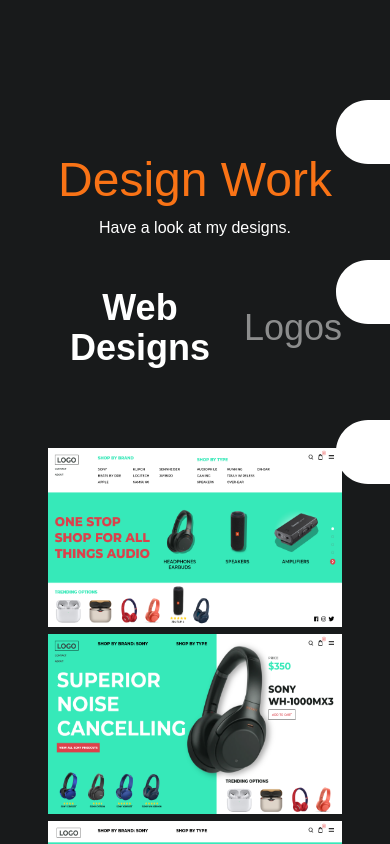
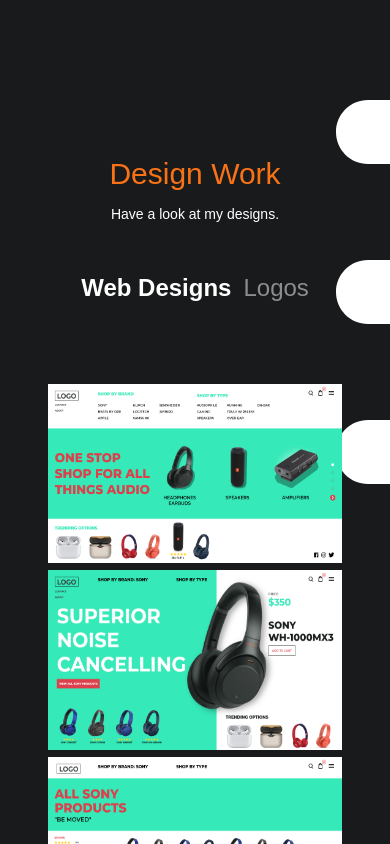
Before and after one commit to javanocollins/nextjs-portfolio, a Next.js app: page /design-work in a window 390 px wide. Shown: the top 844 px of the page. Built offline with nearby package versions, Linux system fonts and the light colour scheme.

Commit message:
update: mobile text size

```diff
--- a/pages/design-work/index.js
+++ b/pages/design-work/index.js
@@ -20,17 +20,17 @@
                 <link rel="icon" href="/favicon.png" />
             </Head>
             <header className="px-0 md:px-20 pt-20">
-                <h1 className="text-5xl md:text-7xl mb-3 text-orange-500 text-center">
+                <h1 className="lg:text-5xl text-3xl md:text-7xl mb-3 text-orange-500 text-center">
                     Design Work
                 </h1>
-                <p className="text-center text-white">
+                <p className="text-center text-sm text-white">
                     Have a look at my designs.
                 </p>
             </header>
             <main className="lg:px-20 px-12 lg:pt-20 pt-12">
                 <div className="flex mx-auto justify-center place-items-center items-center gap-x-3 text-white">
                     <p
-                        className={`text-4xl text-center mb-8 cursor-pointer ${
+                        className={`lg:text-4xl text-2xl text-center mb-8 cursor-pointer ${
                             view === 0 ? "font-bold" : "opacity-50"
                         }`}
                         onClick={() => setView(0)}
@@ -38,7 +38,7 @@
                         Web Designs
                     </p>
                     <p
-                        className={`text-4xl text-center mb-8 cursor-pointer ${
+                        className={`lg:text-4xl text-2xl text-center mb-8 cursor-pointer ${
                             view === 1 ? "font-bold" : "opacity-50"
                         }`}
                         onClick={() => setView(1)}
--- a/pages/dev-work/index.js
+++ b/pages/dev-work/index.js
@@ -17,8 +17,10 @@
                 <link rel="icon" href="/favicon.png" />
             </Head>
             <header className="px-20 pt-20 lg:mb-16 mb-5 text-center">
-                <h1 className="lg:text-7xl text-6xl mb-3 text-orange-500">Dev Work</h1>
-                <p className="text-white">
+                <h1 className="lg:text-5xl text-3xl mb-3 text-orange-500">
+                    Dev Work
+                </h1>
+                <p className="text-white text-sm">
                     Have a look at my development experience.
                 </p>
             </header>
@@ -46,7 +48,9 @@
                                 triblock HR
                             </a>
                             <p className="text-lg mt-2">
-                                > Developed document management that allows HR administrators to fully manage company and employee documents.
+                                > Developed document management that allows HR
+                                administrators to fully manage company and
+                                employee documents.
                             </p>
                             <p className="text-lg mt-2">
                                 > Developed employee allowance feature.
@@ -77,10 +81,13 @@
                                 results).
                             </p>
                             <p className="text-lg mt-2">
-                                > Developed integrated calendar that enables administrators to view all booked appointments on a calendar.
+                                > Developed integrated calendar that enables
+                                administrators to view all booked appointments
+                                on a calendar.
                             </p>
                             <p className="text-lg mt-2">
-                                > Developed UI error handling using Yup validations.
+                                > Developed UI error handling using Yup
+                                validations.
                             </p>
                         </div>
                     </div>
```
